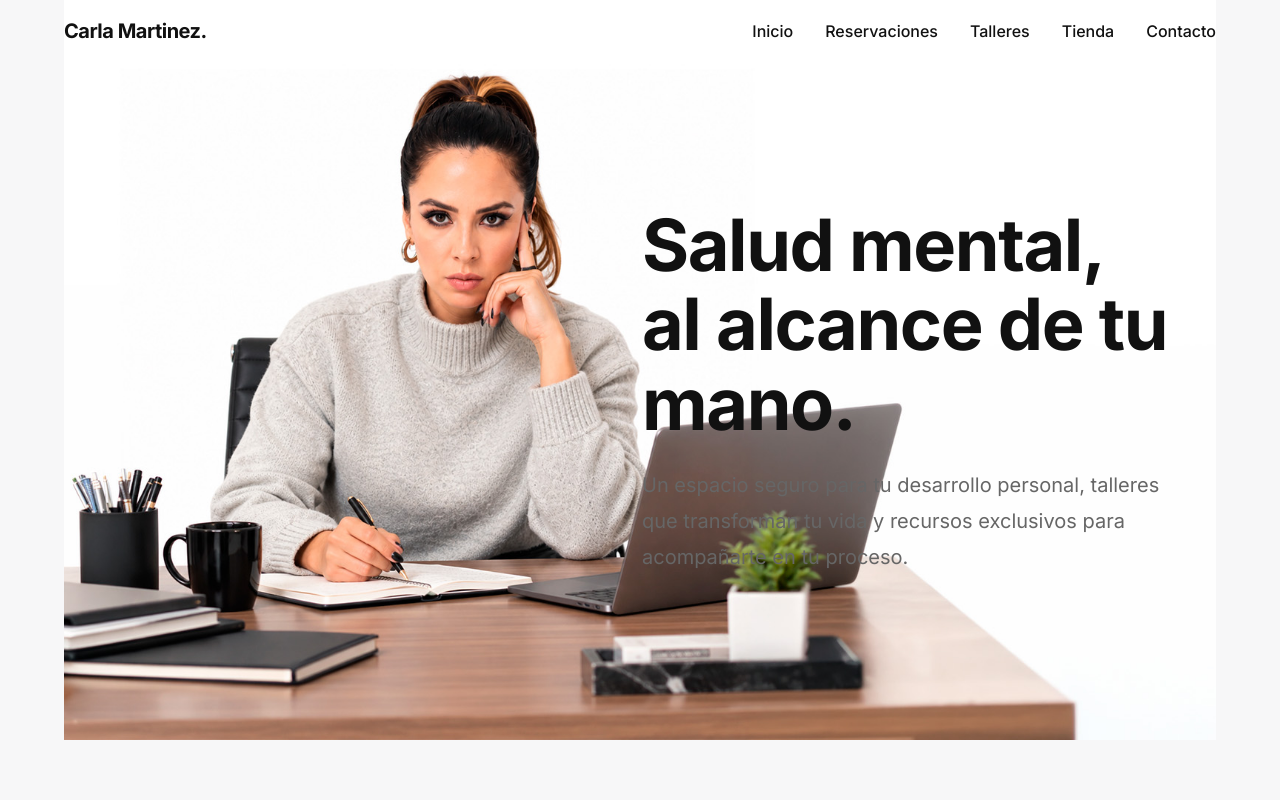
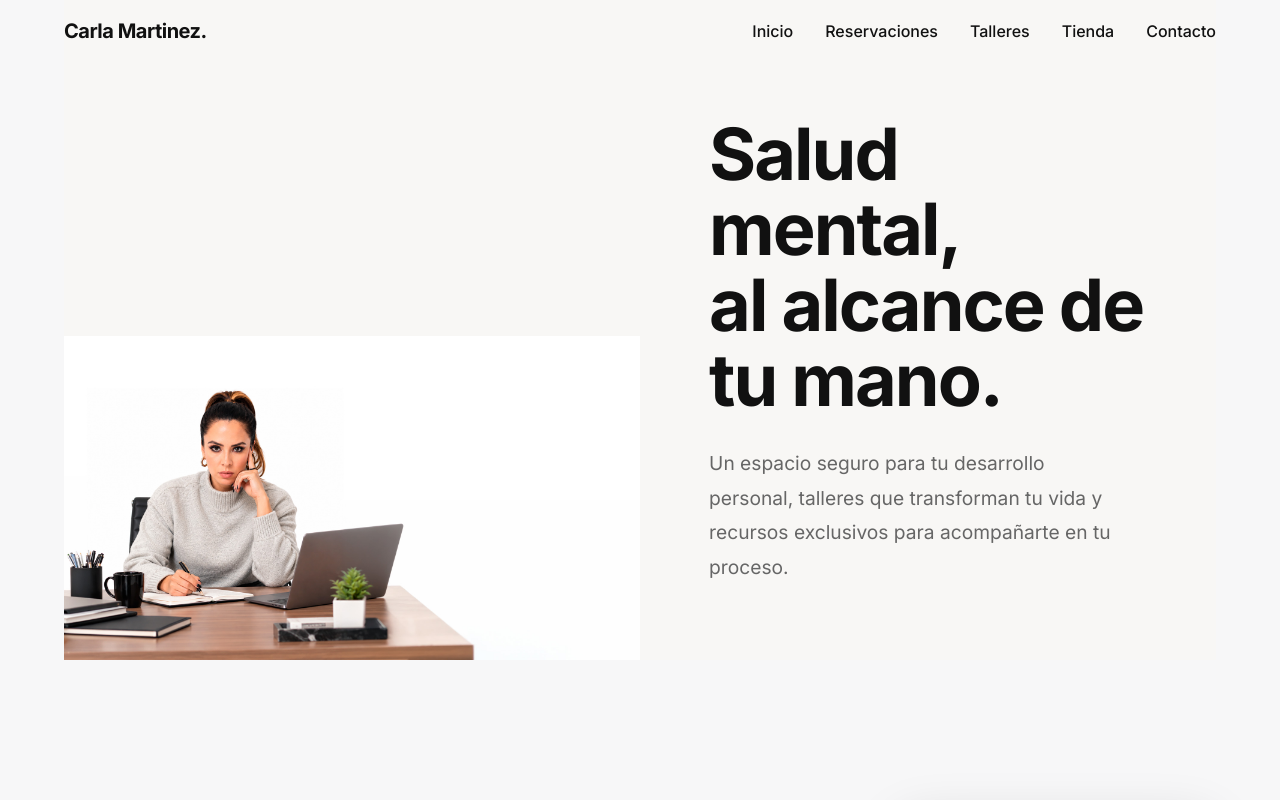
Before and after one commit to Villegascs/Psi.-Carla-Martinez, a Next.js app: page / in a window 1280 px wide. Shown: the top 800 px of the page. Built offline with nearby package versions, Linux system fonts and the light colour scheme; no server answers; grey boxes are pictures that could not be loaded.

Commit message:
Rebuild hero: doctor full image left, text right, no crop

```diff
--- a/src/app/page.tsx
+++ b/src/app/page.tsx
@@ -5,28 +5,66 @@ export default function Home() {
   return (
     <div style={{ width: "100%" }}>
       {/* Hero Section */}
-      <div style={{ position: "relative", width: "100%", minHeight: "100vh", display: "flex", alignItems: "center", overflow: "hidden", marginTop: "-100px" }}>
+      <div style={{
+        position: "relative",
+        width: "100%",
+        minHeight: "90vh",
+        display: "flex",
+        alignItems: "stretch",
+        overflow: "hidden",
+        marginTop: "-100px",
+        backgroundColor: "#f8f7f5"
+      }}>
 
-        {/* Background Image */}
+        {/* LEFT: Doctor Image — full, no crop */}
+        <div style={{
+          flex: "0 0 50%",
+          display: "flex",
+          alignItems: "flex-end",
+          justifyContent: "flex-start",
+          overflow: "hidden"
+        }}>
           <img
             src="/pagina-de-inicio.jpg"
             alt="Dra. Carla Martinez"
-          style={{ position: "absolute", top: 0, left: 0, width: "100%", height: "100%", objectFit: "cover", objectPosition: "left bottom", zIndex: -1 }}
+            style={{
+              width: "100%",
+              height: "auto",
+              display: "block",
+              objectFit: "contain",
+              objectPosition: "bottom left",
+              maxHeight: "90vh",
+              alignSelf: "flex-end"
+            }}
           />
+        </div>
 
-        {/* Foreground Content */}
-        <div style={{ width: "100%", maxWidth: "1200px", margin: "0 auto", padding: "0 24px", paddingTop: "100px" }}>
-          <FadeIn delay={100} direction="up">
-            <div style={{ display: "flex", justifyContent: "flex-end" }}>
-              <div style={{ maxWidth: "550px" }}>
-                <h1 className="heading-1" style={{ textAlign: "left", fontSize: "4.5rem", marginBottom: "24px", lineHeight: 1.1 }}>
-                  Salud mental, <br/>al alcance de tu mano.
+        {/* RIGHT: Text content */}
+        <div style={{
+          flex: "0 0 50%",
+          display: "flex",
+          alignItems: "center",
+          padding: "0 6%",
+          paddingTop: "100px"
+        }}>
+          <FadeIn delay={100} direction="up" style={{ width: "100%" }}>
+            <h1 className="heading-1" style={{
+              textAlign: "left",
+              fontSize: "4.5rem",
+              marginBottom: "28px",
+              lineHeight: 1.05,
+              letterSpacing: "-2px"
+            }}>
+              Salud mental,<br/>al alcance de<br/>tu mano.
             </h1>
-                <p className="text-muted" style={{ fontSize: "1.25rem", lineHeight: 1.8, textAlign: "left" }}>
+            <p className="text-muted" style={{
+              fontSize: "1.2rem",
+              lineHeight: 1.8,
+              textAlign: "left",
+              maxWidth: "420px"
+            }}>
               Un espacio seguro para tu desarrollo personal, talleres que transforman tu vida y recursos exclusivos para acompañarte en tu proceso.
             </p>
-              </div>
-            </div>
           </FadeIn>
         </div>
       </div>
```
Lines whose indentation alone changed are shown as unchanged.
